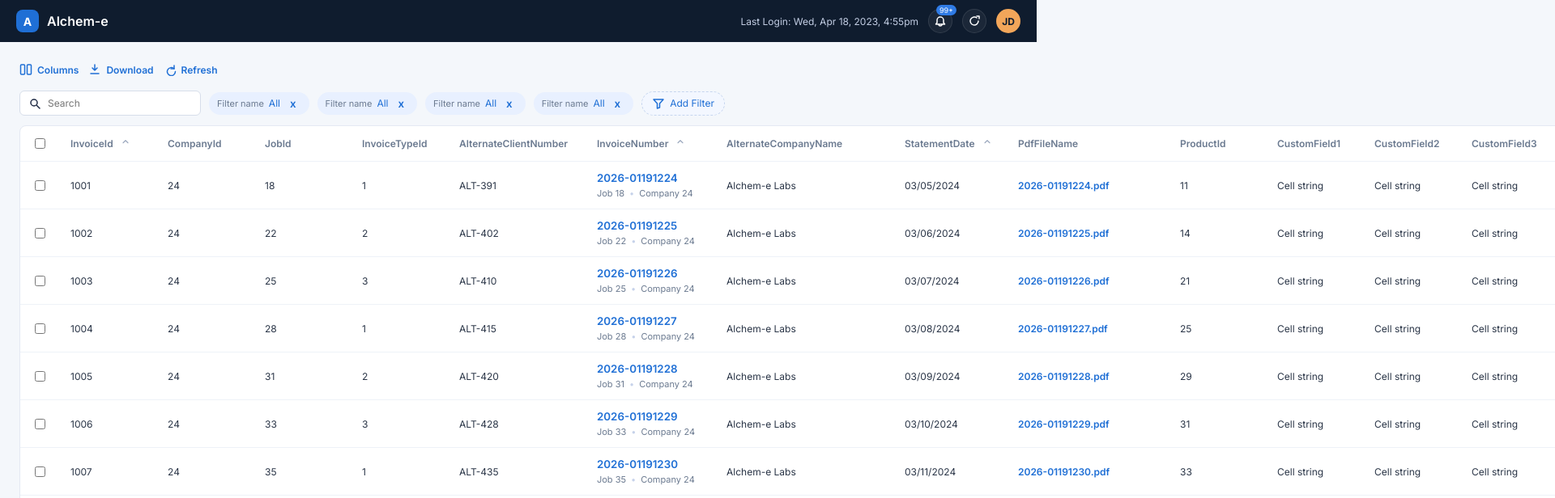
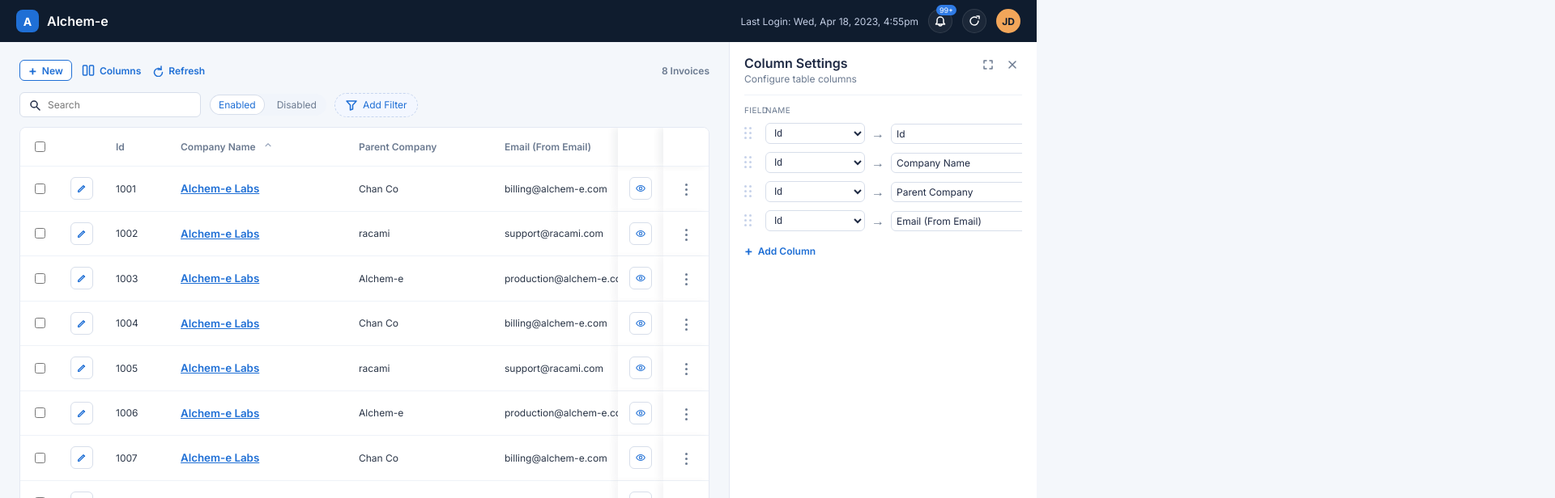
Before and after one commit to chenczie/Invoices, an Angular app in the folder invoice-ui/: page / in a window 1280 px wide. Both pictures are taken after a click on the button "Columns". Shown: the top 616 px of the page at 81% size, 1920 px wide, since content can reach past the window. Built offline with nearby package versions, Linux system fonts and the light colour scheme.

Commit message:
Align layout with reference column settings
Co-authored-by: ccasim <ccasim@racami.com>

```diff
--- a/invoice-ui/src/app/app.html
+++ b/invoice-ui/src/app/app.html
@@ -23,23 +23,20 @@
     </div>
   </header>
 
-  <div class="body">
+  <div class="body" [class.with-panel]="showColumnSettings">
     <main class="content">
       <section class="page-header">
         <div class="page-actions-left">
+          <button class="action-button action-primary" type="button">
+            <span class="action-icon">+</span>
+            New
+          </button>
           <button class="action-link" type="button" (click)="openColumnSettings()">
             <svg class="icon" viewBox="0 0 16 16" aria-hidden="true">
               <rect x="1.5" y="2" width="5" height="12" rx="1" />
               <rect x="9.5" y="2" width="5" height="12" rx="1" />
             </svg>
             Columns
-          </button>
-          <button class="action-link" type="button">
-            <svg class="icon" viewBox="0 0 16 16" aria-hidden="true">
-              <path d="M8 2v7m0 0l3-3m-3 3L5 6" />
-              <path d="M3 13h10" />
-            </svg>
-            Download
           </button>
           <button class="action-link" type="button">
             <svg class="icon" viewBox="0 0 16 16" aria-hidden="true">
@@ -75,12 +72,9 @@
           <input type="search" placeholder="Search" aria-label="Search invoices" />
         </label>
 
-        <div class="filter-chip" *ngFor="let filter of filters">
-          <span class="filter-label">{{ filter.label }}</span>
-          <span class="filter-value">{{ filter.value }}</span>
-          <button class="chip-close" type="button" aria-label="Remove filter">
-            x
-          </button>
+        <div class="status-toggle" role="group" aria-label="Status filter">
+          <button class="status-option is-active" type="button">Enabled</button>
+          <button class="status-option" type="button">Disabled</button>
         </div>
 
         <button class="add-filter" type="button">
@@ -97,6 +91,9 @@
             <tr>
               <th class="col-select">
                 <input type="checkbox" aria-label="Select all invoices" />
+              </th>
+              <th class="col-edit">
+                <span class="visually-hidden">Edit</span>
               </th>
               <ng-container *ngFor="let column of invoiceColumns">
                 <th *ngIf="column.visible" [class]="getColumnClass(column.field)">
@@ -124,50 +121,21 @@
               <td>
                 <input type="checkbox" aria-label="Select invoice" />
               </td>
+              <td class="col-edit">
+                <button class="edit-button" type="button" aria-label="Edit invoice">
+                  <svg class="edit-icon" viewBox="0 0 16 16" aria-hidden="true">
+                    <path d="M3 11.5V13h1.5l7-7-1.5-1.5-7 7z" />
+                    <path d="M10.5 4.5l1.5 1.5" />
+                  </svg>
+                </button>
+              </td>
               <ng-container *ngFor="let column of invoiceColumns">
                 <td *ngIf="column.visible" [class]="getColumnClass(column.field)">
                   <ng-container [ngSwitch]="column.field">
-                    <ng-container *ngSwitchCase="'InvoiceNumber'">
-                      <button class="invoice-link" type="button" (click)="selectInvoice(invoice)">
-                        {{ invoice.invoiceNumber || '—' }}
+                    <ng-container *ngSwitchCase="'CompanyName'">
+                      <button class="company-link" type="button" (click)="selectInvoice(invoice)">
+                        {{ invoice.alternateCompanyName || '—' }}
                       </button>
-                      <div class="invoice-subline" *ngIf="invoice.jobId || invoice.companyId">
-                        <button class="invoice-sub-link" type="button" *ngIf="invoice.jobId">
-                          Job {{ invoice.jobId }}
-                        </button>
-                        <span class="sub-divider" *ngIf="invoice.jobId && invoice.companyId">•</span>
-                        <button class="invoice-sub-link" type="button" *ngIf="invoice.companyId">
-                          Company {{ invoice.companyId }}
-                        </button>
-                      </div>
-                    </ng-container>
-                    <ng-container *ngSwitchCase="'StatementDate'">
-                      {{ invoice.statementDate ? (invoice.statementDate | date: 'MM/dd/yyyy') : '—' }}
-                    </ng-container>
-                    <ng-container *ngSwitchCase="'PdfFileName'">
-                      <a
-                        class="file-link"
-                        [class.disabled]="!invoice.pdfFileName"
-                        [attr.href]="invoice.pdfFileName ? getPdfUrl(invoice) : null"
-                        [attr.aria-disabled]="!invoice.pdfFileName"
-                        [attr.title]="invoice.pdfFileName || 'PDF unavailable'"
-                        target="_blank"
-                        rel="noopener"
-                      >
-                        <span>{{ invoice.pdfFileName || '—' }}</span>
-                      </a>
-                    </ng-container>
-                    <ng-container *ngSwitchCase="'ExcelFileName'">
-                      <a
-                        class="file-link"
-                        [class.disabled]="!invoice.excelFileName"
-                        [attr.href]="invoice.excelFileName ? getExcelUrl(invoice) : null"
-                        [attr.download]="invoice.excelFileName || null"
-                        [attr.aria-disabled]="!invoice.excelFileName"
-                        [attr.title]="invoice.excelFileName || 'Spreadsheet unavailable'"
-                      >
-                        <span>{{ invoice.excelFileName || '—' }}</span>
-                      </a>
                     </ng-container>
                     <ng-container *ngSwitchDefault>
                       {{ getColumnValue(invoice, column.field) }}
@@ -256,8 +224,14 @@
           <h2 class="details-title">Column Settings</h2>
           <span class="details-subtitle">Configure table columns</span>
         </div>
+        <div class="panel-actions">
+          <button class="panel-icon-button" type="button" aria-label="Expand column settings">
+            <svg class="icon" viewBox="0 0 16 16" aria-hidden="true">
+              <path d="M6 3H3v3M10 3h3v3M3 10v3h3M13 10v3h-3" />
+            </svg>
+          </button>
           <button
-          class="details-close"
+            class="panel-icon-button"
             type="button"
             aria-label="Close column settings"
             (click)="closeColumnSettings()"
@@ -267,10 +241,12 @@
             </svg>
           </button>
         </div>
+      </div>
       <div class="column-settings">
         <div class="column-settings-header">
           <span class="visually-hidden">Reorder</span>
           <span>Field</span>
+          <span class="visually-hidden">Arrow</span>
           <span>Name</span>
           <span class="visually-hidden">Visible</span>
           <span class="visually-hidden">Remove</span>
@@ -289,12 +265,14 @@
               {{ field }}
             </option>
           </select>
+          <span class="column-arrow" aria-hidden="true">→</span>
           <input class="column-input" type="text" [value]="column.label" aria-label="Column name" />
-          <button class="column-toggle" type="button" [attr.aria-pressed]="column.visible">
-            <svg class="column-toggle-icon" viewBox="0 0 16 16" aria-hidden="true">
-              <path d="M3.5 8l3 3 6-6" />
-            </svg>
-          </button>
+          <input
+            class="column-visible"
+            type="checkbox"
+            [checked]="column.visible"
+            aria-label="Toggle column visibility"
+          />
           <button class="column-remove" type="button" aria-label="Remove column">
             <svg class="column-remove-icon" viewBox="0 0 16 16" aria-hidden="true">
               <path d="M5 5l6 6M11 5l-6 6" />
@@ -304,6 +282,14 @@
         <button class="column-add" type="button">
           <span class="column-add-icon">+</span>
           Add Column
+        </button>
+      </div>
+      <div class="column-panel-footer">
+        <button class="panel-button panel-button-secondary" type="button">
+          Cancel
+        </button>
+        <button class="panel-button panel-button-primary" type="button">
+          Save
         </button>
       </div>
     </aside>
--- a/invoice-ui/src/app/app.scss
+++ b/invoice-ui/src/app/app.scss
@@ -85,7 +85,8 @@
 }
 
 .body {
-  display: flex;
+  display: grid;
+  grid-template-columns: 1fr;
   min-height: calc(100vh - 52px);
 }
 
@@ -173,6 +174,7 @@
 .content {
   flex: 1;
   padding: 22px 24px 28px;
+  min-width: 0;
 }
 
 .page-header {
@@ -180,6 +182,7 @@
   align-items: center;
   justify-content: space-between;
   gap: 16px;
+  width: 100%;
 }
 
 .page-actions-left,
@@ -201,6 +204,29 @@
   font-weight: 600;
   cursor: pointer;
   padding: 4px 0;
+}
+
+.action-button {
+  border: 1px solid #d7deea;
+  background: #ffffff;
+  color: #1f6fd5;
+  border-radius: 6px;
+  padding: 4px 10px;
+  font-size: 12px;
+  font-weight: 600;
+  cursor: pointer;
+  display: inline-flex;
+  align-items: center;
+  gap: 6px;
+}
+
+.action-primary {
+  border-color: #1f6fd5;
+}
+
+.action-icon {
+  font-size: 16px;
+  line-height: 1;
 }
 
 .action-link.disabled {
@@ -267,6 +293,31 @@
   min-width: 180px;
 }
 
+.status-toggle {
+  display: inline-flex;
+  align-items: center;
+  gap: 6px;
+  padding: 2px;
+  border-radius: 999px;
+  background: #f1f5fb;
+}
+
+.status-option {
+  border: none;
+  background: transparent;
+  color: #6b7a90;
+  font-size: 12px;
+  padding: 4px 10px;
+  border-radius: 999px;
+  cursor: pointer;
+}
+
+.status-option.is-active {
+  background: #ffffff;
+  color: #1f6fd5;
+  box-shadow: 0 0 0 1px #d7deea;
+}
+
 .filter-chip {
   display: inline-flex;
   align-items: center;
@@ -326,6 +377,7 @@ td {
   border-bottom: 1px solid #eef2f8;
   font-size: 12px;
   text-align: left;
+  height: 48px;
 }
 
 th {
@@ -356,30 +408,25 @@ tbody tr:hover {
   width: 36px;
 }
 
-.col-default {
-  min-width: 120px;
+.col-edit {
+  width: 44px;
+  text-align: center;
 }
 
-.col-medium {
-  min-width: 170px;
+.col-id {
+  min-width: 80px;
 }
 
-.col-wide {
+.col-company {
   min-width: 220px;
 }
 
-.col-invoice-number {
-  min-width: 160px;
+.col-parent {
+  min-width: 180px;
 }
 
-.col-statement-date {
-  min-width: 140px;
-}
-
-.col-pdf,
-.col-xls {
-  min-width: 200px;
-  text-align: left;
+.col-email {
+  min-width: 240px;
 }
 
 .col-view {
@@ -400,57 +447,37 @@ tbody tr:hover {
   z-index: 1;
 }
 
-.invoice-link {
+.company-link {
   border: none;
   background: transparent;
   color: #1f6fd5;
   font-weight: 600;
   cursor: pointer;
   padding: 0;
-}
-
-.invoice-subline {
-  display: flex;
-  align-items: center;
-  gap: 6px;
-  margin-top: 4px;
-  font-size: 11px;
-  color: #6b7a90;
-}
-
-.invoice-sub-link {
-  border: none;
-  background: transparent;
-  color: #6b7a90;
-  font-size: 11px;
-  cursor: pointer;
-  padding: 0;
-}
-
-.invoice-sub-link:hover {
-  color: #1f6fd5;
   text-decoration: underline;
 }
 
-.sub-divider {
-  color: #c6d2ea;
+.edit-button {
+  border: 1px solid #d7deea;
+  background: #ffffff;
+  color: #1f6fd5;
+  border-radius: 6px;
+  width: 28px;
+  height: 28px;
+  display: inline-flex;
+  align-items: center;
+  justify-content: center;
+  cursor: pointer;
 }
 
-.file-link {
-  display: inline-flex;
-  align-items: center;
-  gap: 6px;
-  font-size: 12px;
-  font-weight: 600;
-  color: #1f6fd5;
-  text-decoration: none;
-  white-space: normal;
-  word-break: break-word;
-}
-
-.file-link.disabled {
-  color: #a2afc2;
-  pointer-events: none;
+.edit-icon {
+  width: 14px;
+  height: 14px;
+  stroke: currentColor;
+  stroke-width: 1.5;
+  fill: none;
+  stroke-linecap: round;
+  stroke-linejoin: round;
 }
 
 .view-button {
@@ -563,7 +590,12 @@ tbody tr:hover {
 }
 
 .column-panel {
-  width: 360px;
+  width: 380px;
+  display: flex;
+  flex-direction: column;
+  height: calc(100vh - 52px);
+  position: sticky;
+  top: 52px;
 }
 
 .details-header {
@@ -574,6 +606,20 @@ tbody tr:hover {
   padding-bottom: 12px;
   border-bottom: 1px solid #eef2f8;
   margin-bottom: 12px;
+}
+
+.panel-actions {
+  display: inline-flex;
+  align-items: center;
+  gap: 6px;
+}
+
+.panel-icon-button {
+  border: none;
+  background: transparent;
+  color: #6b7a90;
+  cursor: pointer;
+  padding: 4px;
 }
 
 .details-title {
@@ -642,7 +688,7 @@ tbody tr:hover {
 
 .column-settings-header {
   display: grid;
-  grid-template-columns: 18px 1fr 1fr 24px 24px;
+  grid-template-columns: 18px 1fr 16px 1fr 24px 24px;
   gap: 8px;
   font-size: 10px;
   text-transform: uppercase;
@@ -652,7 +698,7 @@ tbody tr:hover {
 
 .column-settings-row {
   display: grid;
-  grid-template-columns: 18px 1fr 1fr 24px 24px;
+  grid-template-columns: 18px 1fr 16px 1fr 24px 24px;
   gap: 8px;
   align-items: center;
 }
@@ -681,7 +727,17 @@ tbody tr:hover {
   color: #1f2a44;
 }
 
-.column-toggle,
+.column-arrow {
+  color: #6b7a90;
+  text-align: center;
+}
+
+.column-visible {
+  width: 16px;
+  height: 16px;
+  accent-color: #1f6fd5;
+}
+
 .column-remove {
   border: none;
   background: transparent;
@@ -694,7 +750,6 @@ tbody tr:hover {
   place-items: center;
 }
 
-.column-toggle-icon,
 .column-remove-icon {
   width: 14px;
   height: 14px;
@@ -721,6 +776,34 @@ tbody tr:hover {
 .column-add-icon {
   font-size: 16px;
   line-height: 1;
+}
+
+.column-panel-footer {
+  margin-top: auto;
+  display: flex;
+  justify-content: flex-end;
+  gap: 8px;
+  border-top: 1px solid #eef2f8;
+  padding-top: 12px;
+}
+
+.panel-button {
+  border-radius: 6px;
+  padding: 6px 12px;
+  font-size: 12px;
+  cursor: pointer;
+}
+
+.panel-button-secondary {
+  border: 1px solid #d7deea;
+  background: #ffffff;
+  color: #1f2a44;
+}
+
+.panel-button-primary {
+  border: 1px solid #1f6fd5;
+  background: #1f6fd5;
+  color: #ffffff;
 }
 
 .visually-hidden {
@@ -807,10 +890,6 @@ tbody tr:hover {
 }
 
 @media (max-width: 1100px) {
-  .sidebar {
-    width: 200px;
-  }
-
   .page-header {
     flex-direction: column;
     align-items: flex-start;
@@ -818,15 +897,24 @@ tbody tr:hover {
 }
 
 @media (max-width: 900px) {
-  .body {
-    flex-direction: column;
+  .body.with-panel {
+    grid-template-columns: 1fr;
   }
 
-  .sidebar {
-    width: 100%;
+  .column-panel {
+    position: fixed;
+    top: 52px;
+    right: 0;
+    height: calc(100vh - 52px);
+    box-shadow: -12px 0 24px rgba(15, 28, 46, 0.08);
+    z-index: 5;
   }
 
   .content {
     padding: 16px;
   }
 }
+
+.body.with-panel {
+  grid-template-columns: minmax(0, 1fr) 380px;
+}
--- a/invoice-ui/src/app/app.ts
+++ b/invoice-ui/src/app/app.ts
@@ -25,50 +25,22 @@ const ROW_ACTIONS = [
 ];
 
 const INVOICE_COLUMNS: InvoiceColumn[] = [
-  { field: 'InvoiceId', label: 'InvoiceId', visible: true },
-  { field: 'CompanyId', label: 'CompanyId', visible: true },
-  { field: 'JobId', label: 'JobId', visible: true },
-  { field: 'InvoiceTypeId', label: 'InvoiceTypeId', visible: true },
-  { field: 'AlternateClientNumber', label: 'AlternateClientNumber', visible: true },
-  { field: 'InvoiceNumber', label: 'InvoiceNumber', visible: true },
-  { field: 'AlternateCompanyName', label: 'AlternateCompanyName', visible: true },
-  { field: 'StatementDate', label: 'StatementDate', visible: true },
-  { field: 'PdfFileName', label: 'PdfFileName', visible: true },
-  { field: 'ProductId', label: 'ProductId', visible: true },
-  { field: 'CustomField1', label: 'CustomField1', visible: true },
-  { field: 'CustomField2', label: 'CustomField2', visible: true },
-  { field: 'CustomField3', label: 'CustomField3', visible: true },
-  { field: 'CustomField4', label: 'CustomField4', visible: true },
-  { field: 'SiteId', label: 'SiteId', visible: true },
-  { field: 'BillingClientNumber', label: 'BillingClientNumber', visible: true },
-  { field: 'ExternalIdentifier', label: 'ExternalIdentifier', visible: true },
-  { field: 'ExcelFileName', label: 'ExcelFileName', visible: true }
+  { field: 'Id', label: 'Id', visible: true },
+  { field: 'CompanyName', label: 'Company Name', visible: true },
+  { field: 'ParentCompany', label: 'Parent Company', visible: true },
+  { field: 'EmailFromEmail', label: 'Email (From Email)', visible: true }
 ];
 
 const COLUMN_FIELD_OPTIONS = INVOICE_COLUMNS.map((column) => column.field);
 
 const COLUMN_CLASS_MAP: Record<string, string> = {
-  InvoiceId: 'col-default col-invoice-id',
-  CompanyId: 'col-default col-company-id',
-  JobId: 'col-default col-job-id',
-  InvoiceTypeId: 'col-default col-invoice-type-id',
-  AlternateClientNumber: 'col-medium col-alternate-client-number',
-  InvoiceNumber: 'col-invoice-number',
-  AlternateCompanyName: 'col-wide col-alternate-company-name',
-  StatementDate: 'col-statement-date',
-  PdfFileName: 'col-pdf',
-  ProductId: 'col-default col-product-id',
-  CustomField1: 'col-default col-custom-field',
-  CustomField2: 'col-default col-custom-field',
-  CustomField3: 'col-default col-custom-field',
-  CustomField4: 'col-default col-custom-field',
-  SiteId: 'col-default col-site-id',
-  BillingClientNumber: 'col-medium col-billing-client-number',
-  ExternalIdentifier: 'col-medium col-external-identifier',
-  ExcelFileName: 'col-xls'
+  Id: 'col-id',
+  CompanyName: 'col-company',
+  ParentCompany: 'col-parent',
+  EmailFromEmail: 'col-email'
 };
 
-const SORTABLE_FIELDS = new Set(['InvoiceId', 'BillingClientNumber', 'InvoiceNumber', 'StatementDate']);
+const SORTABLE_FIELDS = new Set(['CompanyName']);
 
 const INVOICE_TYPES: InvoiceType[] = [
   {
@@ -109,8 +81,8 @@ const INVOICES: Invoice[] = [
     statementDate: new Date('2024-03-05'),
     pdfFileName: '2026-01191224.pdf',
     productId: 11,
-    customField1: 'Cell string',
-    customField2: 'Cell string',
+    customField1: 'Chan Co',
+    customField2: 'billing@alchem-e.com',
     customField3: 'Cell string',
     customField4: 'Cell string',
     siteId: 3,
@@ -129,8 +101,8 @@ const INVOICES: Invoice[] = [
     statementDate: new Date('2024-03-06'),
     pdfFileName: '2026-01191225.pdf',
     productId: 14,
-    customField1: 'Cell string',
-    customField2: 'Cell string',
+    customField1: 'racami',
+    customField2: 'support@racami.com',
     customField3: 'Cell string',
     customField4: 'Cell string',
     siteId: 3,
@@ -149,8 +121,8 @@ const INVOICES: Invoice[] = [
     statementDate: new Date('2024-03-07'),
     pdfFileName: '2026-01191226.pdf',
     productId: 21,
-    customField1: 'Cell string',
-    customField2: 'Cell string',
+    customField1: 'Alchem-e',
+    customField2: 'production@alchem-e.com',
     customField3: 'Cell string',
     customField4: 'Cell string',
     siteId: 3,
@@ -169,8 +141,8 @@ const INVOICES: Invoice[] = [
     statementDate: new Date('2024-03-08'),
     pdfFileName: '2026-01191227.pdf',
     productId: 25,
-    customField1: 'Cell string',
-    customField2: 'Cell string',
+    customField1: 'Chan Co',
+    customField2: 'billing@alchem-e.com',
     customField3: 'Cell string',
     customField4: 'Cell string',
     siteId: 3,
@@ -189,8 +161,8 @@ const INVOICES: Invoice[] = [
     statementDate: new Date('2024-03-09'),
     pdfFileName: '2026-01191228.pdf',
     productId: 29,
-    customField1: 'Cell string',
-    customField2: 'Cell string',
+    customField1: 'racami',
+    customField2: 'support@racami.com',
     customField3: 'Cell string',
     customField4: 'Cell string',
     siteId: 3,
@@ -209,8 +181,8 @@ const INVOICES: Invoice[] = [
     statementDate: new Date('2024-03-10'),
     pdfFileName: '2026-01191229.pdf',
     productId: 31,
-    customField1: 'Cell string',
-    customField2: 'Cell string',
+    customField1: 'Alchem-e',
+    customField2: 'production@alchem-e.com',
     customField3: 'Cell string',
     customField4: 'Cell string',
     siteId: 3,
@@ -229,8 +201,8 @@ const INVOICES: Invoice[] = [
     statementDate: new Date('2024-03-11'),
     pdfFileName: '2026-01191230.pdf',
     productId: 33,
-    customField1: 'Cell string',
-    customField2: 'Cell string',
+    customField1: 'Chan Co',
+    customField2: 'billing@alchem-e.com',
     customField3: 'Cell string',
     customField4: 'Cell string',
     siteId: 3,
@@ -249,8 +221,8 @@ const INVOICES: Invoice[] = [
     statementDate: new Date('2024-03-12'),
     pdfFileName: '2026-01191231.pdf',
     productId: 36,
-    customField1: 'Cell string',
-    customField2: 'Cell string',
+    customField1: 'racami',
+    customField2: 'support@racami.com',
     customField3: 'Cell string',
     customField4: 'Cell string',
     siteId: 3,
@@ -314,36 +286,14 @@ export class App {
 
   getColumnValue(invoice: Invoice, field: string): string {
     switch (field) {
-      case 'InvoiceId':
+      case 'Id':
         return invoice.id?.toString() ?? '—';
-      case 'CompanyId':
-        return invoice.companyId?.toString() ?? '—';
-      case 'JobId':
-        return invoice.jobId?.toString() ?? '—';
-      case 'InvoiceTypeId':
-        return invoice.invoiceTypeId?.toString() ?? '—';
-      case 'AlternateClientNumber':
-        return invoice.alternateClientNumber ?? '—';
-      case 'InvoiceNumber':
-        return invoice.invoiceNumber ?? '—';
-      case 'AlternateCompanyName':
+      case 'CompanyName':
         return invoice.alternateCompanyName ?? '—';
-      case 'ProductId':
-        return invoice.productId?.toString() ?? '—';
-      case 'CustomField1':
+      case 'ParentCompany':
         return invoice.customField1 ?? '—';
-      case 'CustomField2':
+      case 'EmailFromEmail':
         return invoice.customField2 ?? '—';
-      case 'CustomField3':
-        return invoice.customField3 ?? '—';
-      case 'CustomField4':
-        return invoice.customField4 ?? '—';
-      case 'SiteId':
-        return invoice.siteId?.toString() ?? '—';
-      case 'BillingClientNumber':
-        return invoice.billingClientNumber ?? '—';
-      case 'ExternalIdentifier':
-        return invoice.externalIdentifier ?? '—';
       default:
         return '—';
     }
```
Lines whose indentation alone changed are shown as unchanged.
